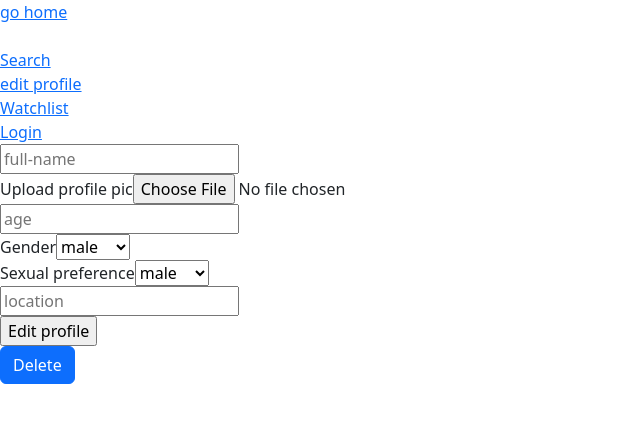
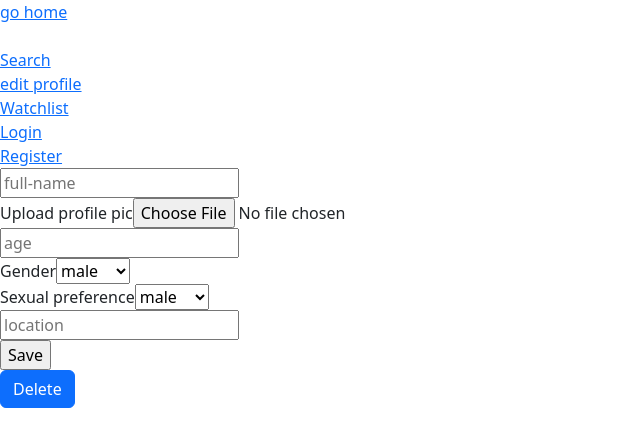
Before and after one commit to flyingisawol/getReal, a React (Create React App) app in the folder client/: page /api/getreal/edit in a window 1280 px wide. Shown: the top 446 px of the page, without its empty margins (0-640 px from the left). Built offline with nearby package versions, Linux system fonts and the light colour scheme; no server answers.

Commit message:
tidy up edit and some links between pages

```diff
--- a/client/src/components/EditProfile.js
+++ b/client/src/components/EditProfile.js
@@ -1,9 +1,11 @@
 import { useEffect, useState } from "react"
 import Button from 'react-bootstrap/Button'
 import Modal from 'react-bootstrap/Modal'
+import { useNavigate } from 'react-router-dom'
 
 
 const EditProfile = ({ user }) => {
+  const navigate = useNavigate()
 
   const [modalShow, setModalShow] = useState(false);
 
@@ -43,6 +45,7 @@ const EditProfile = ({ user }) => {
     })
     const data = await res.json()
     console.log(data)
+    // navigate('/api/getreal/user')
   }
 
   const handleDelete = async (event) => {
@@ -77,19 +80,16 @@ const EditProfile = ({ user }) => {
       <br />
       <input name="location" type="text" required placeholder="location" />
       <br />
-      <input type="submit" value="Edit profile" />
+      <input type="submit" value="Save" />
     </form>
-    <>
       <Button variant="primary" onClick={() => setModalShow(true)}>
         Delete
       </Button>
-
       <MyVerticallyCenteredModal
         show={modalShow}
         onHide={() => setModalShow(false)}
       />
     </>
-    </>
   )
 }
 
--- a/client/src/components/Header.js
+++ b/client/src/components/Header.js
@@ -9,15 +9,14 @@ const Header = ({ user, setUser, profiles }) => {
       <br />
       <Link to="/api/getreal/search">Search</Link>
       <br />
-      <Link to="/api/getreal/edit/profile">edit profile</Link>
+      <Link to="/api/getreal/edit">edit profile</Link>
       <br />
       <Link to="/api/getreal/watchlist">Watchlist</Link>
       <br />
-      {user ? (
-        <LogoutButton setUser={setUser} />
-      ) : (
-        <Link to="/api/getreal/login">Login</Link>
-      )}
+      {user ? (<LogoutButton setUser={setUser} />) : (<Link to="/api/getreal/login">Login</Link>)}
+      <br />
+      {user ? <p>Logged in as {user.username}</p> : (<Link to="/api/getreal/register">Register</Link>)}
+
     </nav>
   )
 }
--- a/client/src/components/HomeFeed.js
+++ b/client/src/components/HomeFeed.js
@@ -8,12 +8,10 @@ const HomeFeed = ({profiles}) => {
     return (
       <div className="home-page">
 
-        <h1>getREAL</h1>
         <h2>Homepage</h2>
 
         {profiles.map((profile) => <Profile profile={profile} />)}
 
-        <h1>getREAL</h1>
       </div>
     )
   }
--- a/client/src/components/UserProfile.js
+++ b/client/src/components/UserProfile.js
@@ -10,7 +10,6 @@ const UserProfile = () => {
     const getProfile = async () => {
       const res = await fetch(`/api/getreal/${id}`)
       const data = await res.json()
-      // console.log(data)
       setProfile(data)
     }
     getProfile()
```
Also changed, not shown: client/src/App.js (+0 -10 lines), 1 other file (tests, documents, lock files or other folders).
